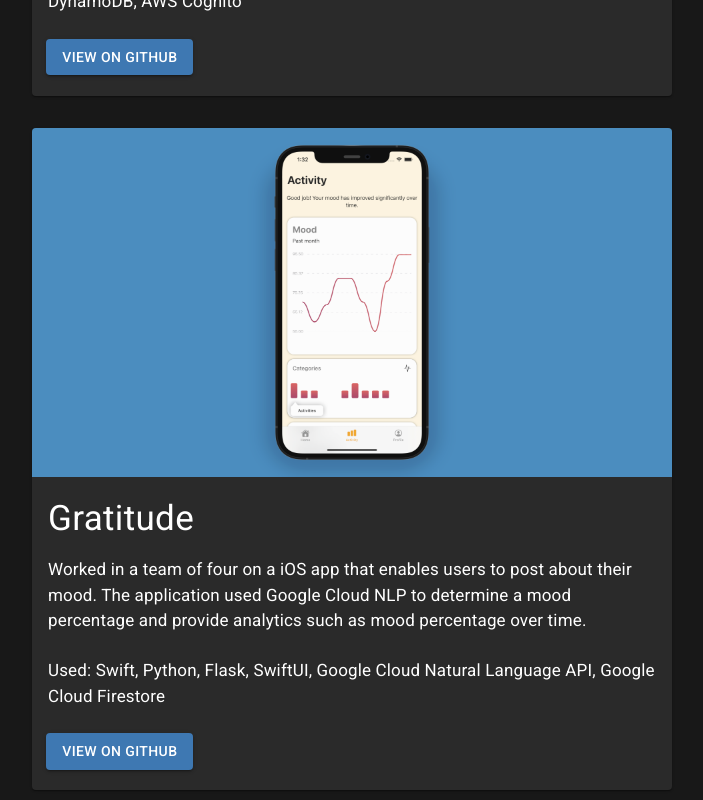
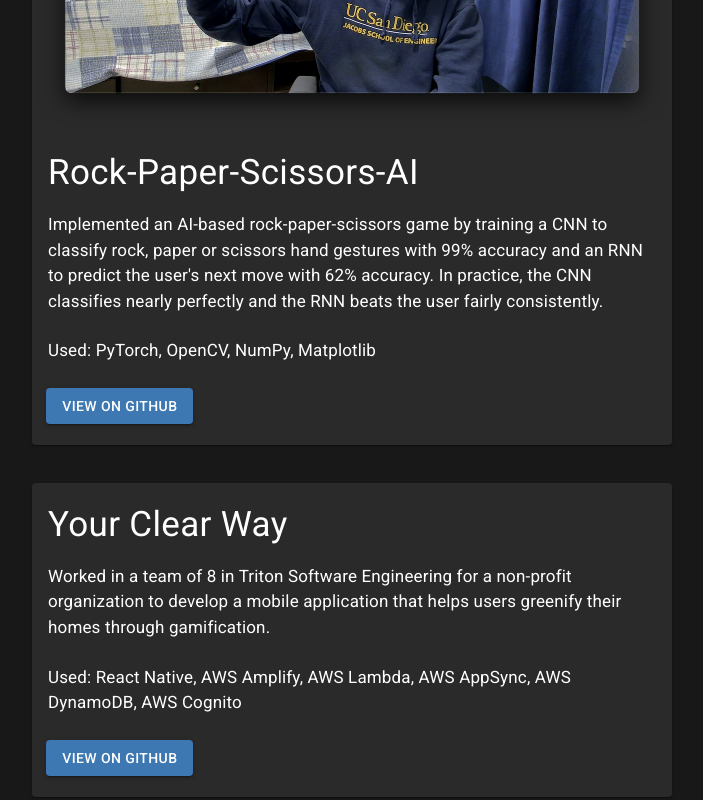
Before and after one commit to sharmaadvay0/developer-portfolio, a React (Create React App) app: page /projects in a window 1280 px wide. Shown: the part 320-1120 px from the top of the page, without its empty margins (288-991 px from the left). Built offline with nearby package versions, Linux system fonts and the light colour scheme.

Commit message:
added rock paper scissors project

```diff
--- a/src/pages/Projects.js
+++ b/src/pages/Projects.js
@@ -19,11 +19,28 @@
         }}
       >
         <Project
+          title="Rock-Paper-Scissors-AI"
+          description="Implemented an AI-based rock-paper-scissors game by training a CNN to classify rock, paper or scissors hand gestures with 99% accuracy and an RNN to predict the user's next move with 62% accuracy. In practice, the CNN classifies nearly perfectly and the RNN beats the user fairly consistently."
+          imgPath="/images/rock_paper_scissors_game.png"
+          githubLink="https://github.com/sharmaadvay0/RockPaperScissors"
+          techUsed="Used: PyTorch, OpenCV, NumPy, Matplotlib"
+          imageFit={imageFit}
+        />
+      </div>
+
+      <div
+        style={{
+          display: "flex",
+          justifyContent: "center",
+          marginTop: "3%",
+        }}
+      >
+        <Project
           title="Your Clear Way"
-          description="Currently working in a team of 8 in Triton Software Engineering for a non-profit organization to develop a mobile application that helps users greenify their homes through gamification. "
+          description="Worked in a team of 8 in Triton Software Engineering for a non-profit organization to develop a mobile application that helps users greenify their homes through gamification. "
           imgPath=""
           githubLink="https://github.com/TritonSE/YCW-Green-Home-Application"
-          techUsed="Using: React Native, AWS Amplify, AWS Lambda, AWS AppSync, AWS DynamoDB, AWS Cognito"
+          techUsed="Used: React Native, AWS Amplify, AWS Lambda, AWS AppSync, AWS DynamoDB, AWS Cognito"
           imageFit={imageFit}
         />
       </div>
```
Also changed, not shown: public/images/rock_paper_scissors_game.png (added).
